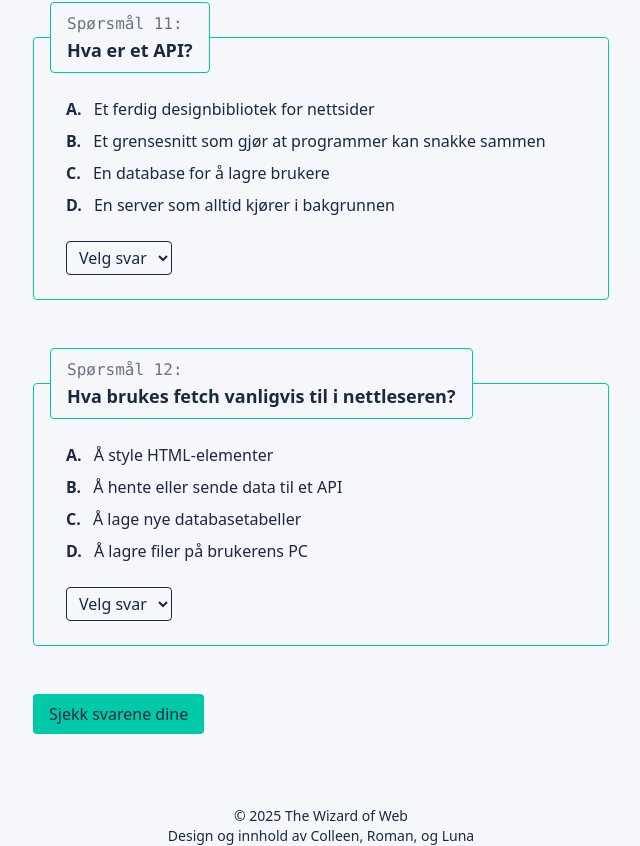
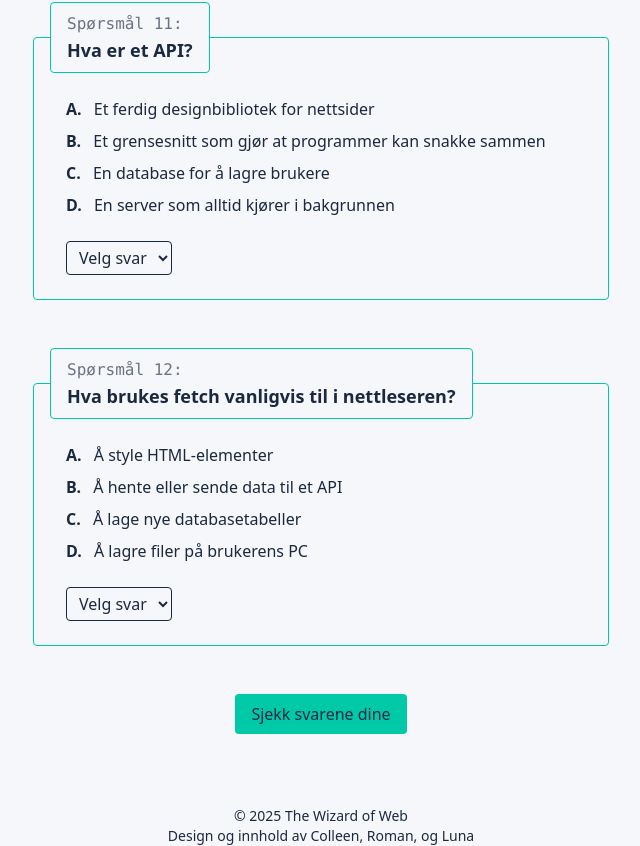
Before and after one commit to brolun/arbeidskrav02-emne06-ga, a Next.js app: page /oppgaver in a window 1280 px wide. Shown: the part 3702-4548 px from the top of the page, without its empty margins (319-959 px from the left). Built offline with nearby package versions, Linux system fonts and the light colour scheme.

Commit message:
create component for quiz button

```diff
--- /dev/null
+++ b/app/oppgaver/components/QuizActionButton.tsx
@@ -0,0 +1,22 @@
+import { Button } from "@/app/components/Button";
+
+type QuizActionButtonProps = {
+  label: string;
+  onClick: () => void;
+  className?: string;
+};
+
+export function QuizActionButton({
+  label,
+  onClick,
+  className,
+}: QuizActionButtonProps) {
+  return (
+    <Button
+      className={`block mx-auto mt-8 ${className || ""}`}
+      onClick={onClick}
+    >
+      {label}
+    </Button>
+  );
+}
--- a/app/oppgaver/components/RetakeTest.tsx
+++ b/app/oppgaver/components/RetakeTest.tsx
@@ -1,9 +1,9 @@
-import { Button } from "@/app/components/Button";
+import { QuizActionButton } from "./QuizActionButton";
 
 type RetakeTestProps = {
   resetQuiz: () => void;
 };
 
 export function RetakeTest({ resetQuiz }: RetakeTestProps) {
-  return <Button onClick={resetQuiz}>Prøv igjen</Button>;
+  return <QuizActionButton label="Prøv igjen" onClick={resetQuiz} />;
 }
--- a/app/oppgaver/components/ShowQuiz.tsx
+++ b/app/oppgaver/components/ShowQuiz.tsx
@@ -1,9 +1,9 @@
 "use client";
-import { Button } from "@/app/components/Button";
 import { MyResults } from "../components/MyResults";
 import { useQuizStore } from "@/app/store/store";
 import { useState, useEffect } from "react";
 import { QuestionCard } from "./QuestionCard";
+import { QuizActionButton } from "./QuizActionButton";
 
 export function ShowQuiz() {
   const [isSubmitted, setIsSubmitted] = useState(false);
@@ -38,14 +38,13 @@ export function ShowQuiz() {
           setAnswer={setAnswer}
         />
       ))}
-      <Button
+      <QuizActionButton
+        label="Sjekk svarene dine"
         onClick={() => {
           setIsSubmitted(true);
           window.scrollTo(0, 0);
         }}
-      >
-        Sjekk svarene dine
-      </Button>
+      />
     </>
   );
 }
```
